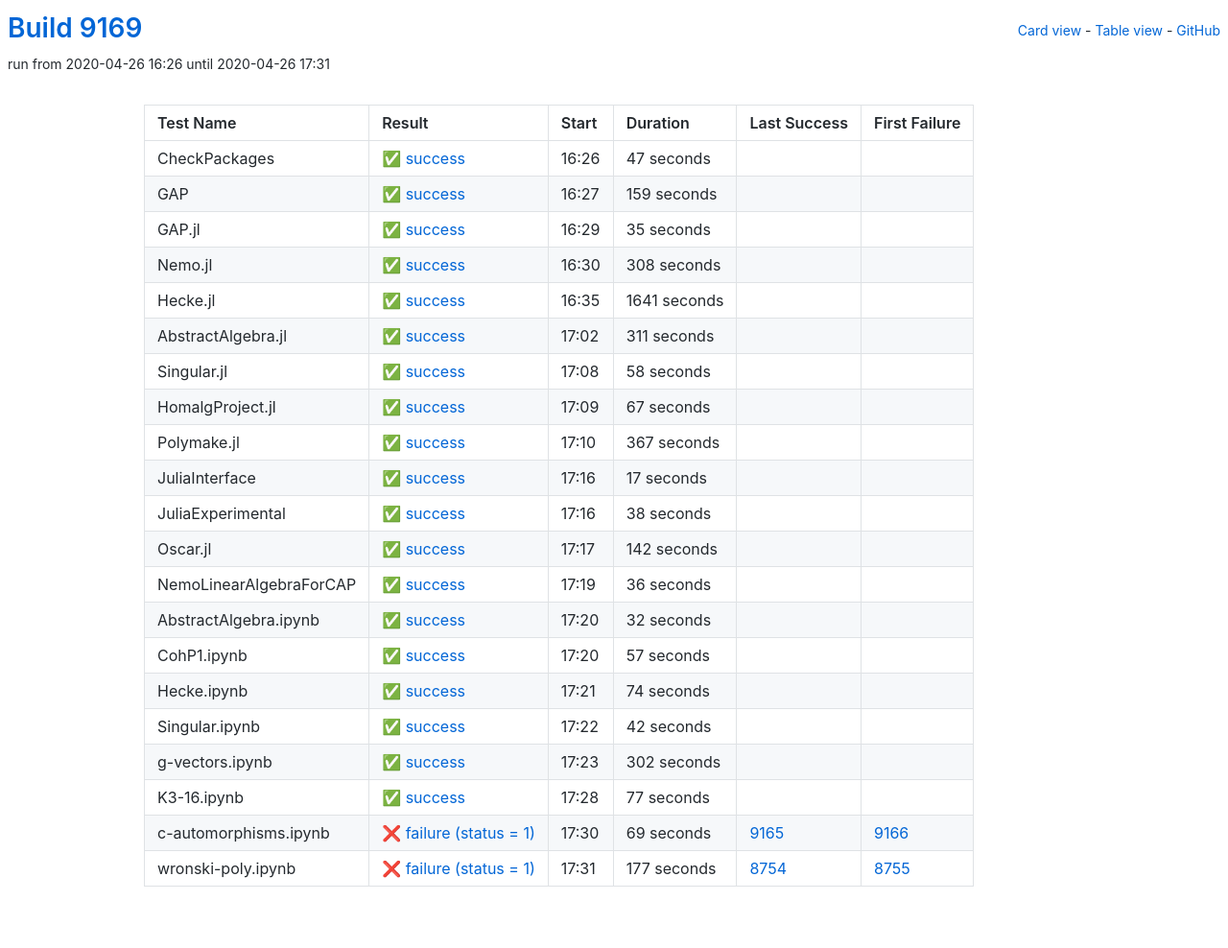
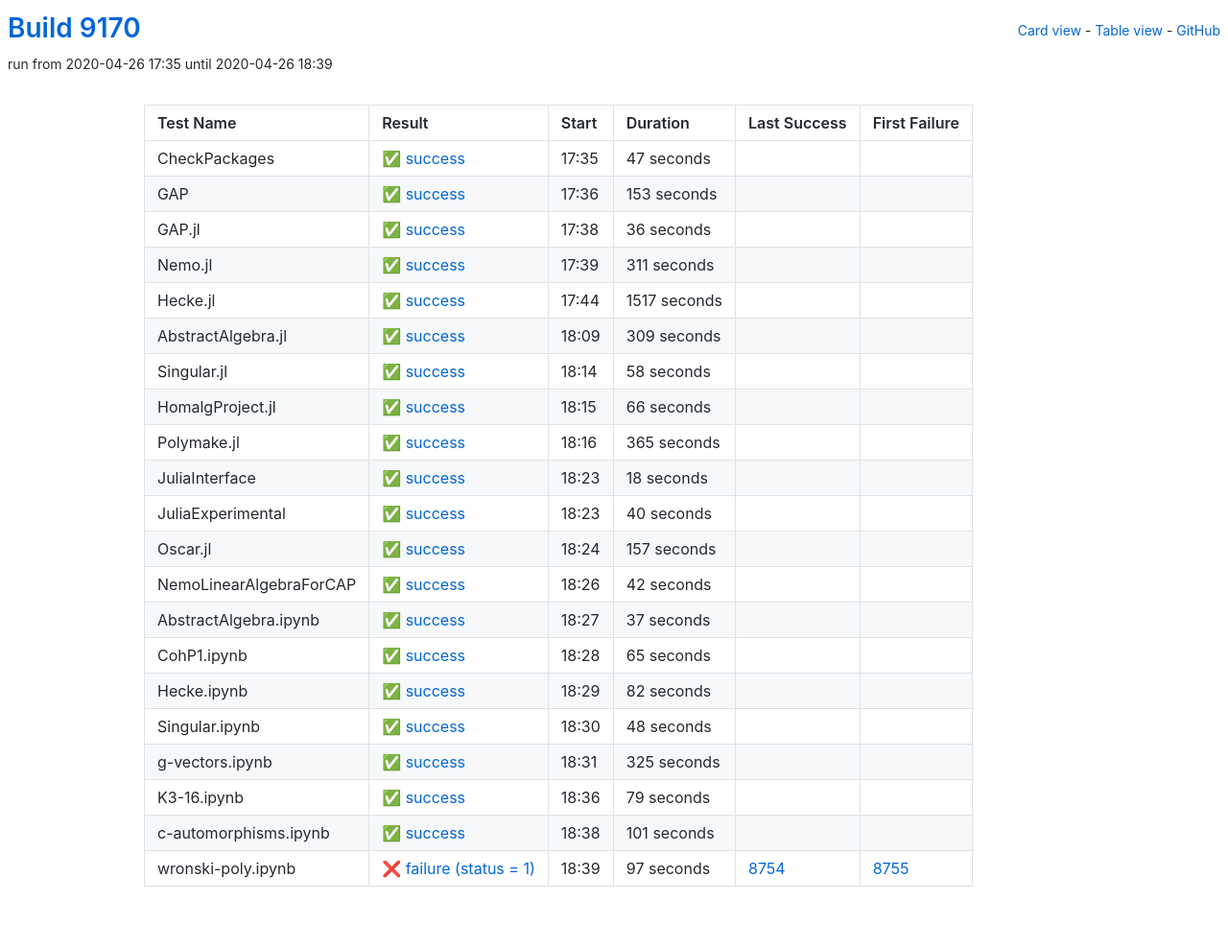
Before and after one commit to oscar-system/oscar-ci-status, a Jekyll site: the page built from table.html, in a window 1280 px wide. Shown: the whole page at 96% size. Built offline with Jekyll 4.4.1, drawn with Linux system fonts in a browser that asks for light colours.

Commit message:
Build 9170

```diff
--- a/_data/ci.yml
+++ b/_data/ci.yml
@@ -1,5 +1,5 @@
-build: 9169
-build_url: https://oscarci.mathematik.uni-kl.de/job/oscar/9169/
+build: 9170
+build_url: https://oscarci.mathematik.uni-kl.de/job/oscar/9170/
 job: oscar
 tests:
 - duration: 47
@@ -8,53 +8,31 @@
   first_failure_url: null
   last_success: false
   last_success_url: null
-  log: https://oscarci.mathematik.uni-kl.de/job/oscar/9169/artifact/logs/build-9169/CheckPackages.log
+  log: https://oscarci.mathematik.uni-kl.de/job/oscar/9170/artifact/logs/build-9170/CheckPackages.log
   name: CheckPackages
-  start: 2020-04-26 16:26
+  start: 2020-04-26 17:35
   status: success
   success: true
-- duration: 159
+- duration: 153
   exitcode: 0
   first_failure: false
   first_failure_url: null
   last_success: false
   last_success_url: null
-  log: https://oscarci.mathematik.uni-kl.de/job/oscar/9169/artifact/logs/build-9169/GAP.log
+  log: https://oscarci.mathematik.uni-kl.de/job/oscar/9170/artifact/logs/build-9170/GAP.log
   name: GAP
-  start: 2020-04-26 16:27
+  start: 2020-04-26 17:36
   status: success
   success: true
-- duration: 35
+- duration: 36
   exitcode: 0
   first_failure: false
   first_failure_url: null
   last_success: false
   last_success_url: null
-  log: https://oscarci.mathematik.uni-kl.de/job/oscar/9169/artifact/logs/build-9169/GAP.jl.log
+  log: https://oscarci.mathematik.uni-kl.de/job/oscar/9170/artifact/logs/build-9170/GAP.jl.log
   name: GAP.jl
-  start: 2020-04-26 16:29
-  status: success
-  success: true
-- duration: 308
-  exitcode: 0
-  first_failure: false
-  first_failure_url: null
-  last_success: false
-  last_success_url: null
-  log: https://oscarci.mathematik.uni-kl.de/job/oscar/9169/artifact/logs/build-9169/Nemo.jl.log
-  name: Nemo.jl
-  start: 2020-04-26 16:30
-  status: success
-  success: true
-- duration: 1641
-  exitcode: 0
-  first_failure: false
-  first_failure_url: null
-  last_success: false
-  last_success_url: null
-  log: https://oscarci.mathematik.uni-kl.de/job/oscar/9169/artifact/logs/build-9169/Hecke.jl.log
-  name: Hecke.jl
-  start: 2020-04-26 16:35
+  start: 2020-04-26 17:38
   status: success
   success: true
 - duration: 311
@@ -63,9 +41,31 @@
   first_failure_url: null
   last_success: false
   last_success_url: null
-  log: https://oscarci.mathematik.uni-kl.de/job/oscar/9169/artifact/logs/build-9169/AbstractAlgebra.jl.log
+  log: https://oscarci.mathematik.uni-kl.de/job/oscar/9170/artifact/logs/build-9170/Nemo.jl.log
+  name: Nemo.jl
+  start: 2020-04-26 17:39
+  status: success
+  success: true
+- duration: 1517
+  exitcode: 0
+  first_failure: false
+  first_failure_url: null
+  last_success: false
+  last_success_url: null
+  log: https://oscarci.mathematik.uni-kl.de/job/oscar/9170/artifact/logs/build-9170/Hecke.jl.log
+  name: Hecke.jl
+  start: 2020-04-26 17:44
+  status: success
+  success: true
+- duration: 309
+  exitcode: 0
+  first_failure: false
+  first_failure_url: null
+  last_success: false
+  last_success_url: null
+  log: https://oscarci.mathematik.uni-kl.de/job/oscar/9170/artifact/logs/build-9170/AbstractAlgebra.jl.log
   name: AbstractAlgebra.jl
-  start: 2020-04-26 17:02
+  start: 2020-04-26 18:09
   status: success
   success: true
 - duration: 58
@@ -74,108 +74,64 @@
   first_failure_url: null
   last_success: false
   last_success_url: null
-  log: https://oscarci.mathematik.uni-kl.de/job/oscar/9169/artifact/logs/build-9169/Singular.jl.log
+  log: https://oscarci.mathematik.uni-kl.de/job/oscar/9170/artifact/logs/build-9170/Singular.jl.log
   name: Singular.jl
-  start: 2020-04-26 17:08
+  start: 2020-04-26 18:14
   status: success
   success: true
-- duration: 67
+- duration: 66
   exitcode: 0
   first_failure: false
   first_failure_url: null
   last_success: false
   last_success_url: null
-  log: https://oscarci.mathematik.uni-kl.de/job/oscar/9169/artifact/logs/build-9169/HomalgProject.jl.log
+  log: https://oscarci.mathematik.uni-kl.de/job/oscar/9170/artifact/logs/build-9170/HomalgProject.jl.log
   name: HomalgProject.jl
-  start: 2020-04-26 17:09
+  start: 2020-04-26 18:15
   status: success
   success: true
-- duration: 367
+- duration: 365
   exitcode: 0
   first_failure: false
   first_failure_url: null
   last_success: false
   last_success_url: null
-  log: https://oscarci.mathematik.uni-kl.de/job/oscar/9169/artifact/logs/build-9169/Polymake.jl.log
+  log: https://oscarci.mathematik.uni-kl.de/job/oscar/9170/artifact/logs/build-9170/Polymake.jl.log
   name: Polymake.jl
-  start: 2020-04-26 17:10
+  start: 2020-04-26 18:16
   status: success
   success: true
-- duration: 17
+- duration: 18
   exitcode: 0
   first_failure: false
   first_failure_url: null
   last_success: false
   last_success_url: null
-  log: https://oscarci.mathematik.uni-kl.de/job/oscar/9169/artifact/logs/build-9169/JuliaInterface.log
+  log: https://oscarci.mathematik.uni-kl.de/job/oscar/9170/artifact/logs/build-9170/JuliaInterface.log
   name: JuliaInterface
-  start: 2020-04-26 17:16
+  start: 2020-04-26 18:23
   status: success
   success: true
-- duration: 38
+- duration: 40
   exitcode: 0
   first_failure: false
   first_failure_url: null
   last_success: false
   last_success_url: null
-  log: https://oscarci.mathematik.uni-kl.de/job/oscar/9169/artifact/logs/build-9169/JuliaExperimental.log
+  log: https://oscarci.mathematik.uni-kl.de/job/oscar/9170/artifact/logs/build-9170/JuliaExperimental.log
   name: JuliaExperimental
-  start: 2020-04-26 17:16
+  start: 2020-04-26 18:23
   status: success
   success: true
-- duration: 142
+- duration: 157
   exitcode: 0
   first_failure: false
   first_failure_url: null
   last_success: false
   last_success_url: null
-  log: https://oscarci.mathematik.uni-kl.de/job/oscar/9169/artifact/logs/build-9169/Oscar.jl.log
+  log: https://oscarci.mathematik.uni-kl.de/job/oscar/9170/artifact/logs/build-9170/Oscar.jl.log
   name: Oscar.jl
-  start: 2020-04-26 17:17
-  status: success
-  success: true
-- duration: 36
-  exitcode: 0
-  first_failure: false
-  first_failure_url: null
-  last_success: false
-  last_success_url: null
-  log: https://oscarci.mathematik.uni-kl.de/job/oscar/9169/artifact/logs/build-9169/NemoLinearAlgebraForCAP.log
-  name: NemoLinearAlgebraForCAP
-  start: 2020-04-26 17:19
-  status: success
-  success: true
-- duration: 32
-  exitcode: 0
-  first_failure: false
-  first_failure_url: null
-  last_success: false
-  last_success_url: null
-  log: https://oscarci.mathematik.uni-kl.de/job/oscar/9169/artifact/logs/build-9169/AbstractAlgebra.ipynb.log
-  name: AbstractAlgebra.ipynb
-  start: 2020-04-26 17:20
-  status: success
-  success: true
-- duration: 57
-  exitcode: 0
-  first_failure: false
-  first_failure_url: null
-  last_success: false
-  last_success_url: null
-  log: https://oscarci.mathematik.uni-kl.de/job/oscar/9169/artifact/logs/build-9169/CohP1.ipynb.log
-  name: CohP1.ipynb
-  start: 2020-04-26 17:20
-  status: success
-  success: true
-- duration: 74
-  exitcode: 0
-  first_failure: false
-  first_failure_url: null
-  last_success: false
-  last_success_url: null
-  log: https://oscarci.mathematik.uni-kl.de/job/oscar/9169/artifact/logs/build-9169/Hecke.ipynb.log
-  name: Hecke.ipynb
-  start: 2020-04-26 17:21
+  start: 2020-04-26 18:24
   status: success
   success: true
 - duration: 42
@@ -184,52 +140,96 @@
   first_failure_url: null
   last_success: false
   last_success_url: null
-  log: https://oscarci.mathematik.uni-kl.de/job/oscar/9169/artifact/logs/build-9169/Singular.ipynb.log
-  name: Singular.ipynb
-  start: 2020-04-26 17:22
+  log: https://oscarci.mathematik.uni-kl.de/job/oscar/9170/artifact/logs/build-9170/NemoLinearAlgebraForCAP.log
+  name: NemoLinearAlgebraForCAP
+  start: 2020-04-26 18:26
   status: success
   success: true
-- duration: 302
+- duration: 37
   exitcode: 0
   first_failure: false
   first_failure_url: null
   last_success: false
   last_success_url: null
-  log: https://oscarci.mathematik.uni-kl.de/job/oscar/9169/artifact/logs/build-9169/g-vectors.ipynb.log
-  name: g-vectors.ipynb
-  start: 2020-04-26 17:23
+  log: https://oscarci.mathematik.uni-kl.de/job/oscar/9170/artifact/logs/build-9170/AbstractAlgebra.ipynb.log
+  name: AbstractAlgebra.ipynb
+  start: 2020-04-26 18:27
   status: success
   success: true
-- duration: 77
+- duration: 65
   exitcode: 0
   first_failure: false
   first_failure_url: null
   last_success: false
   last_success_url: null
-  log: https://oscarci.mathematik.uni-kl.de/job/oscar/9169/artifact/logs/build-9169/K3-16.ipynb.log
-  name: K3-16.ipynb
-  start: 2020-04-26 17:28
+  log: https://oscarci.mathematik.uni-kl.de/job/oscar/9170/artifact/logs/build-9170/CohP1.ipynb.log
+  name: CohP1.ipynb
+  start: 2020-04-26 18:28
   status: success
   success: true
-- duration: 69
-  exitcode: 1
-  first_failure: 9166
-  first_failure_url: https://oscarci.mathematik.uni-kl.de/job/oscar/9166/
-  last_success: 9165
-  last_success_url: https://oscarci.mathematik.uni-kl.de/job/oscar/9165/
-  log: https://oscarci.mathematik.uni-kl.de/job/oscar/9169/artifact/logs/build-9169/c-automorphisms.ipynb.log
+- duration: 82
+  exitcode: 0
+  first_failure: false
+  first_failure_url: null
+  last_success: false
+  last_success_url: null
+  log: https://oscarci.mathematik.uni-kl.de/job/oscar/9170/artifact/logs/build-9170/Hecke.ipynb.log
+  name: Hecke.ipynb
+  start: 2020-04-26 18:29
+  status: success
+  success: true
+- duration: 48
+  exitcode: 0
+  first_failure: false
+  first_failure_url: null
+  last_success: false
+  last_success_url: null
+  log: https://oscarci.mathematik.uni-kl.de/job/oscar/9170/artifact/logs/build-9170/Singular.ipynb.log
+  name: Singular.ipynb
+  start: 2020-04-26 18:30
+  status: success
+  success: true
+- duration: 325
+  exitcode: 0
+  first_failure: false
+  first_failure_url: null
+  last_success: false
+  last_success_url: null
+  log: https://oscarci.mathematik.uni-kl.de/job/oscar/9170/artifact/logs/build-9170/g-vectors.ipynb.log
+  name: g-vectors.ipynb
+  start: 2020-04-26 18:31
+  status: success
+  success: true
+- duration: 79
+  exitcode: 0
+  first_failure: false
+  first_failure_url: null
+  last_success: false
+  last_success_url: null
+  log: https://oscarci.mathematik.uni-kl.de/job/oscar/9170/artifact/logs/build-9170/K3-16.ipynb.log
+  name: K3-16.ipynb
+  start: 2020-04-26 18:36
+  status: success
+  success: true
+- duration: 101
+  exitcode: 0
+  first_failure: false
+  first_failure_url: null
+  last_success: false
+  last_success_url: null
+  log: https://oscarci.mathematik.uni-kl.de/job/oscar/9170/artifact/logs/build-9170/c-automorphisms.ipynb.log
   name: c-automorphisms.ipynb
-  start: 2020-04-26 17:30
-  status: failure
-  success: false
-- duration: 177
+  start: 2020-04-26 18:38
+  status: success
+  success: true
+- duration: 97
   exitcode: 1
   first_failure: 8755
   first_failure_url: https://oscarci.mathematik.uni-kl.de/job/oscar/8755/
   last_success: 8754
   last_success_url: https://oscarci.mathematik.uni-kl.de/job/oscar/8754/
-  log: https://oscarci.mathematik.uni-kl.de/job/oscar/9169/artifact/logs/build-9169/wronski-poly.ipynb.log
+  log: https://oscarci.mathematik.uni-kl.de/job/oscar/9170/artifact/logs/build-9170/wronski-poly.ipynb.log
   name: wronski-poly.ipynb
-  start: 2020-04-26 17:31
+  start: 2020-04-26 18:39
   status: failure
   success: false
```
Also changed, not shown: README.md.
